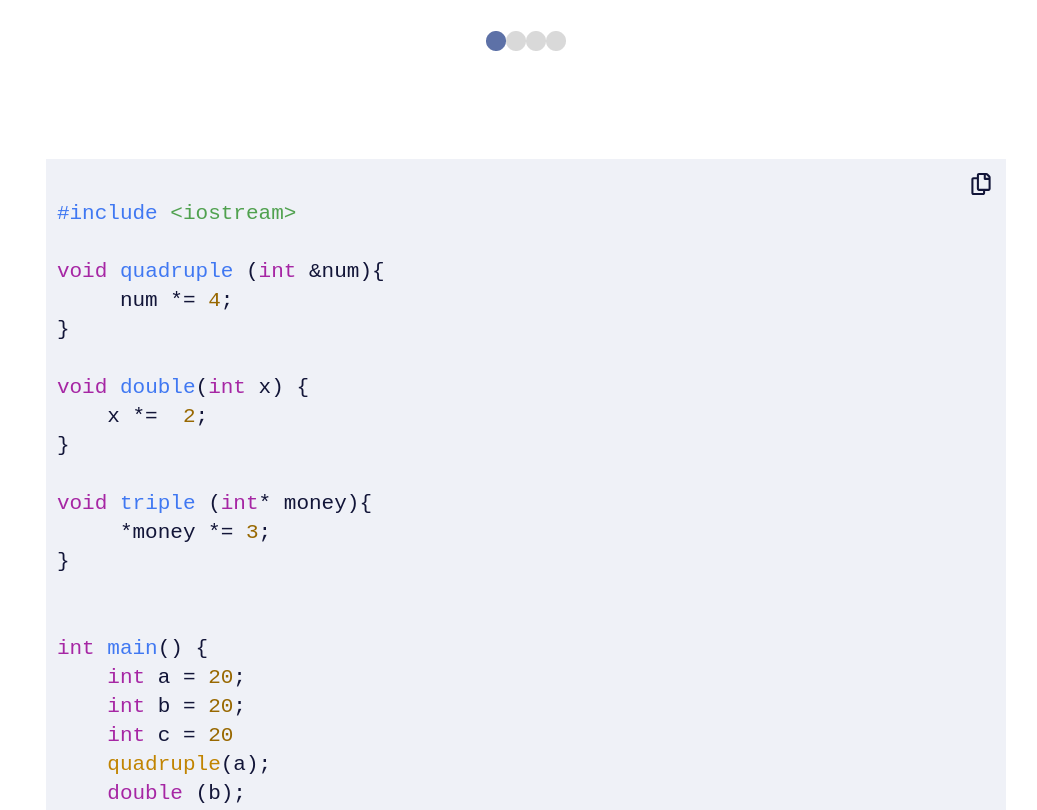
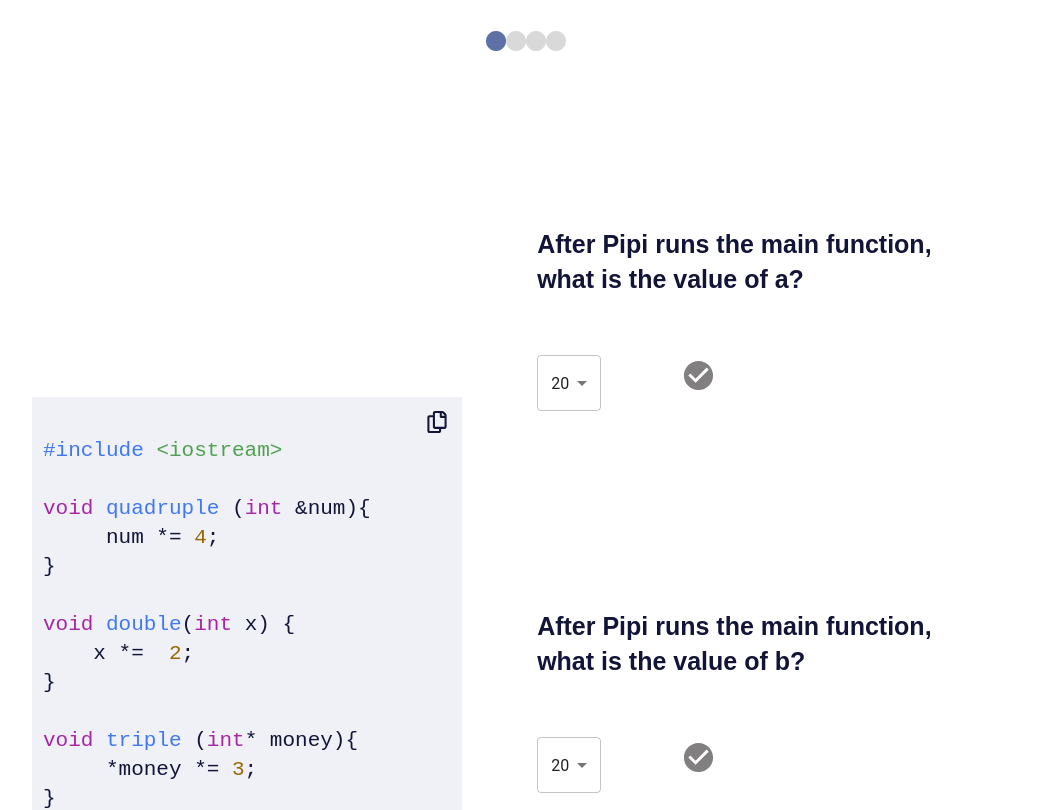
Before and after one commit to uclaacm/parcel-pointers, a React app: page /exercise-5 in a window 1280 px wide. Shown: the part 1300-2110 px from the top of the page, without its empty margins (114-1151 px from the left). Built offline with nearby package versions, Linux system fonts and the light colour scheme; a web font is replaced by a local one.

Commit message:
make bottom half of exercise 5 page

```diff
--- a/src/components/RunCode.tsx
+++ b/src/components/RunCode.tsx
@@ -1,6 +1,6 @@
 import CheckCircleIcon from '@mui/icons-material/CheckCircle';
 
-import React, { useEffect, useState } from 'react';
+import React, { CSSProperties, useEffect, useState } from 'react';
 import SelectCode from './SelectCode';
 import '../styles/RunCode.scss';
 import Terminal from './Terminal';
@@ -15,12 +15,14 @@ interface RunCodeProps {
     wrongText: string;
   }>;
   check?: boolean;
+  styles?: CSSProperties
 }
 
 const RunCode: React.FC<RunCodeProps> = ({
   displayText,
   questions,
   check = false,
+  styles,
 }) => {
   const [selections, setSelections] = useState<string[]>([]);
   const [answers, setAnswers] = useState<Array<boolean | null>>([]);
@@ -47,8 +49,8 @@ const RunCode: React.FC<RunCodeProps> = ({
   };
 
   return (
-    <div className="box-container">
-      <Terminal styles={{ width: '100%' }} code={displayText}></Terminal>
+    <div className="box-container" style = {styles}>
+      {displayText && <Terminal styles={{ width: '100%' }} code={displayText}></Terminal>}
 
       {questions.map((question, index) => {
         return (
--- a/src/components/Terminal.tsx
+++ b/src/components/Terminal.tsx
@@ -24,7 +24,7 @@ export default function Terminal(props: TerminalProps): JSX.Element {
   };
 
   return (
-    <div>
+    <div className="terminal-container">
       {alert ? (
         <div className={alert ? 'copyalert fadeout' : 'hiddenalert'}>
           <p>Copied to Clipboard</p>
--- a/src/pages/Exercise5.tsx
+++ b/src/pages/Exercise5.tsx
@@ -35,11 +35,11 @@ const questions1 = [
     question:
       'When we call the function dream1 with variable num, will num be changed?',
     options: ['No', 'Yes'],
-    answer: '*basketballPtr = soccerBall;',
+    answer: 'No',
     correctText:
-      'Correct! The change made to a inside the function is reflected in the variable num.',
+      'Correct! The function will only change the copy of num.',
     wrongText:
-      'Not quite!  The variable is passed by reference, so the function can modify it.',
+      'Not quite! When a variable is passed by value, the function does not affect the variable.',
   },
 ];
 const questions2 = [
@@ -57,7 +57,7 @@ const questions2 = [
     options: ['No', 'Yes'],
     answer: 'Yes',
     correctText:
-      'Correct! The change made to a inside the function is reflected in the variable num.',
+      'Correct! The change made to "a" inside the function is reflected in the variable num.',
     wrongText:
       'Not quite!  The variable is passed by reference, so the function can modify it.',
   },
@@ -75,11 +75,11 @@ const questions3 = [
     question:
       'When we call the function dream1 with variable num, will num be changed?',
     options: ['No', 'Yes'],
-    answer: '*basketballPtr = soccerBall;',
+    answer: 'Yes',
     correctText:
-      'Correct! What pointer “a”  points to, which is num, is being changed.',
+      'Correct! What pointer “a” points to, which is num, is being changed.',
     wrongText:
-      'Not quite! What pointer “a”  points to, which is num, is being changed.',
+      'Not quite! What pointer “a” points to, which is num, is being changed.',
   },
 ];
 const questions4 = [
@@ -93,13 +93,54 @@ const questions4 = [
   },
   {
     question:
-      'When we call the function dream1 with variable num, will num be changed?',
+      'When we call the function dream4 with variable num, will num be changed?',
     options: ['No', 'Yes'],
-    answer: '*basketballPtr = soccerBall;',
+    answer: 'No',
     correctText:
-      'Correct! What pointer “a”  points to, which is num, is being changed.',
+      `Correct!  When “a” is dereferenced, it points to b instead of “num”,
+      so the change of value has nothing to do with num.`,
     wrongText:
-      'Not quite! What pointer “a”  points to, which is num, is being changed.',
+      'Not quite! Although “a” is dereferenced, it does not point to “num” anymore.',
+  },
+];
+const questions5 =[
+  {
+    question: 'After Pipi runs the main function, what is the value of a?',
+    options: ['20','80'],
+    answer: '80',
+    correctText:
+      `Correct! The "&" before the "num" variable in the "quadruple" function
+      definition shows that the argument is passed by reference.
+      The change made to num inside the function is reflected in the variable a.`,
+    wrongText: `Not quite! The "&" before the "num" variable in the "quadruple"
+     function definition shows that the argument is passed by reference.`,
+  },
+  {
+    question:
+      'After Pipi runs the main function, what is the value of b?',
+    options: ['20', '40'],
+    answer: '20',
+    correctText:
+      `Correct! The function double takes its parameter by value,
+      meaning it operates on a copy of b. Changes within the double
+      function do not affect the original value of b.`,
+    wrongText:
+      `Not quite! Note that this is not pass by reference or pass by pointer.
+      We are passing b normally, the function makes a copy of b, and the copy
+      is being modified.`,
+  },
+  {
+    question:
+      'After Pipi runs the main function, what is the value of b?',
+    options: ['20', '60'],
+    answer: '60',
+    correctText:
+      `Correct! We pass a pointer to the triple function.
+      The function makes a copy of that pointer, dereferences it,
+       and modifies the value it points to.`,
+    wrongText:
+      `Not Quite! The function takes a pointer and modifies the value the
+      pointer points to by dereferencing it.`,
   },
 ];
 
@@ -132,17 +173,18 @@ int main() {
 const Exercise5: FC = () => {
   const passingCode = [];
   passingCode.push(
-    <RunCode questions={questions1} check={true} displayText={code1} />
+    <RunCode key={1} questions={questions1} check={true} displayText={code1} />
   );
   passingCode.push(
-    <RunCode questions={questions2} check={true} displayText={code2} />
+    <RunCode key={2} questions={questions2} check={true} displayText={code2} />
   );
   passingCode.push(
-    <RunCode questions={questions3} check={true} displayText={code3} />
+    <RunCode key={3} questions={questions3} check={true} displayText={code3} />
   );
   passingCode.push(
-    <RunCode questions={questions4} check={true} displayText={code4} />
+    <RunCode key={4} questions={questions4} check={true} displayText={code4} />
   );
+
   return (
     <>
       <AppWrapper section={HeaderSections.EXERCISE_5}>
@@ -161,6 +203,7 @@ const Exercise5: FC = () => {
           <SlideShow images={passingCode}></SlideShow>
           <div className="exercise5-div">
             <Terminal code={codeblock}></Terminal>
+            <RunCode questions={questions5} check={true} displayText={''} styles={{background: 'none'}}></RunCode>
           </div>
         </div>
       </AppWrapper>
--- a/src/styles/Exercise5.scss
+++ b/src/styles/Exercise5.scss
@@ -1,3 +1,11 @@
 .exercise5-div {
-  margin: 0;
+  display: flex;
+  flex-direction: row;
+  width: 100%;
+  justify-content: center;
+  align-items: center;
+
+  @media screen and (max-width: 850px){
+    flex-direction: column;
+  }
 }
--- a/src/styles/RunCode.scss
+++ b/src/styles/RunCode.scss
@@ -60,3 +60,9 @@
     position: static; // Make button static for small screens
   }
 }
+
+// fix size of svg to be min of 20 px
+svg {
+  min-width: 20px;
+  height: auto;
+}
--- a/src/styles/Terminal/Terminal.scss
+++ b/src/styles/Terminal/Terminal.scss
@@ -3,6 +3,10 @@
   margin: auto;
   position: relative;
   width: 80%;
+}
+
+.terminal-container {
+  width: 100%;
 }
 
 .copybutton {
```
